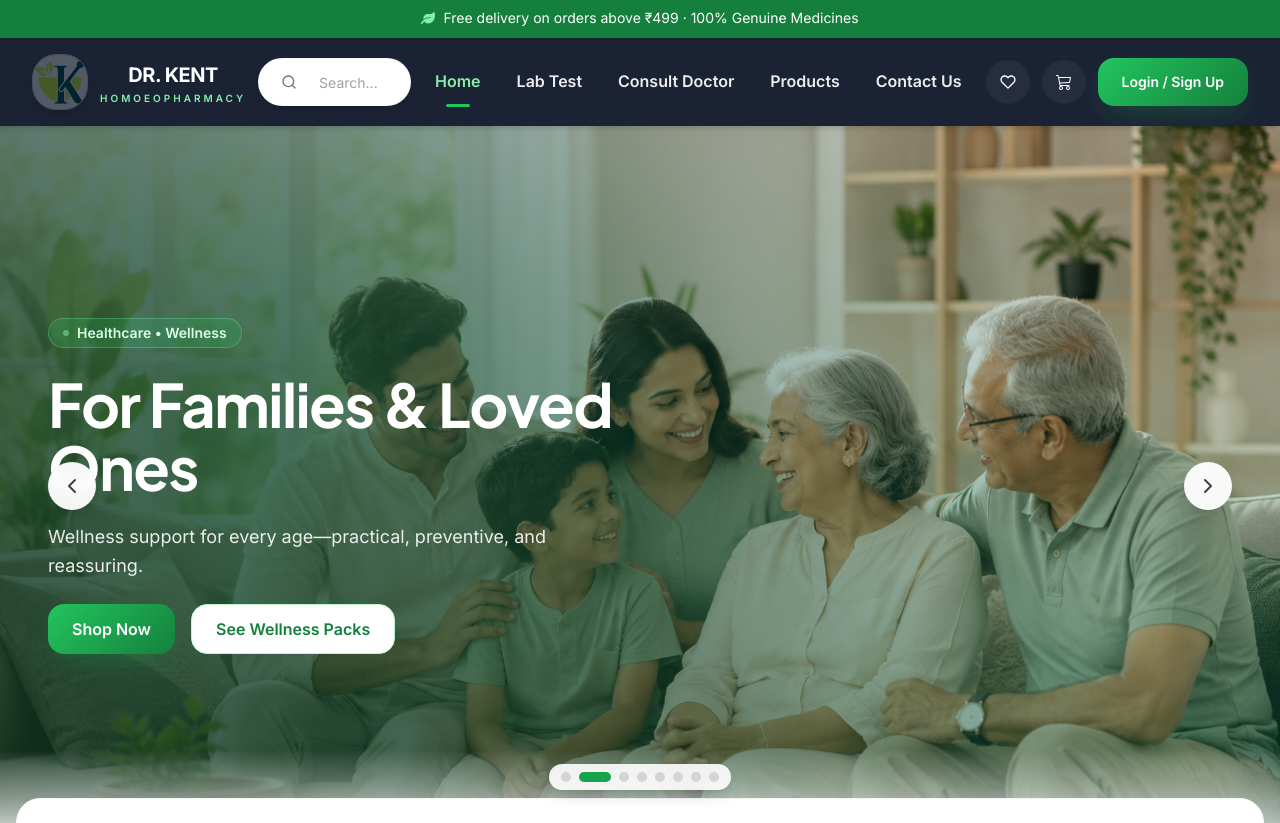
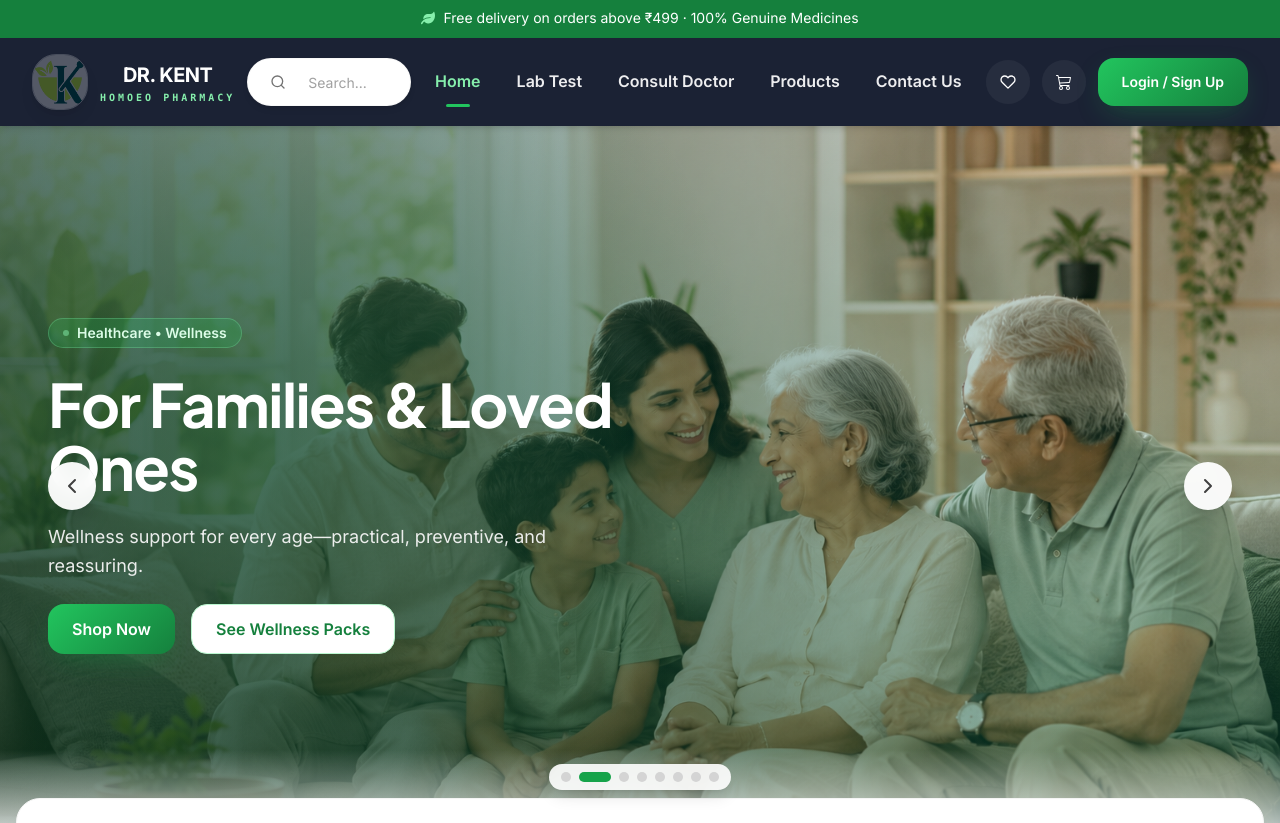
Before and after one commit to Asish2404/Kent-Homoeopathy, a React (Vite) app in the folder Project/: page / in a window 1280 px wide. Shown: the top 823 px of the page. Built offline with nearby package versions, Linux system fonts and the light colour scheme.

Commit message:
Homoeo pharmacy issue solved

```diff
--- a/Project/src/components/Navbar.jsx
+++ b/Project/src/components/Navbar.jsx
@@ -114,8 +114,8 @@ const Navbar = () => {
                 <p className="text-white text-xl font-bold tracking-tight whitespace-nowrap">
                   DR. KENT
                 </p>
-                <p className="text-[var(--brand-300)] text-[10px] tracking-[3px] font-semibold mt-1 whitespace-nowrap">
-                  HOMOEOPHARMACY
+                <p className="text-[var(--brand-300)] text-[10px] tracking-[3px] font-semibold mt-1 whitespace-nowrap ">
+                  <pre>HOMOEO PHARMACY</pre>
                 </p>
               </div>
             </button>
```
